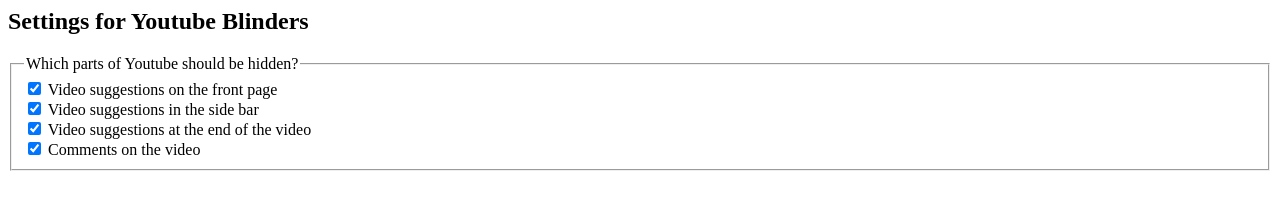
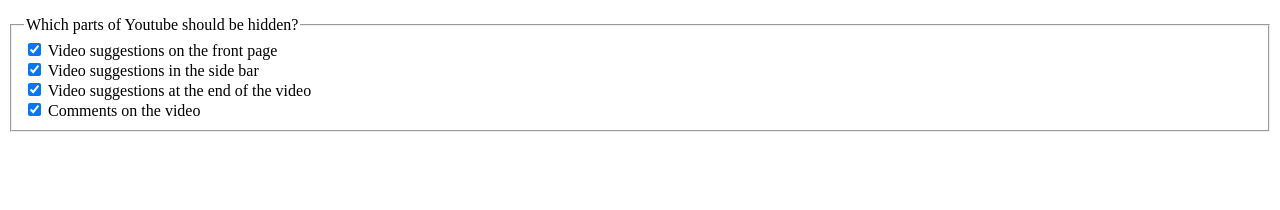
Before and after one commit to nikoladev/youtube-blinders, a browser extension: page options.html in a window 1280 px wide. Drawn offline with Linux system fonts and the light colour scheme.

Commit message:
remove title for settings
- Because preferences are now in a separate tab in about:addons

```diff
--- a/options.html
+++ b/options.html
@@ -3,21 +3,13 @@
 <html>
 <head>
   <meta charset="utf-8">
-  <style type="text/css">
-    .removeTopMargin {
-      margin-top: 0;
-    }
-  </style>
 </head>
 
 <body>
   <form>
-    <h2
-      class="removeTopMargin"
+    <fieldset
+      style="margin-top: 1em;"
     >
-      Settings for Youtube Blinders
-    </h2>
-    <fieldset>
       <legend>Which parts of Youtube should be hidden?</legend>
       <input
         type="checkbox"
```
